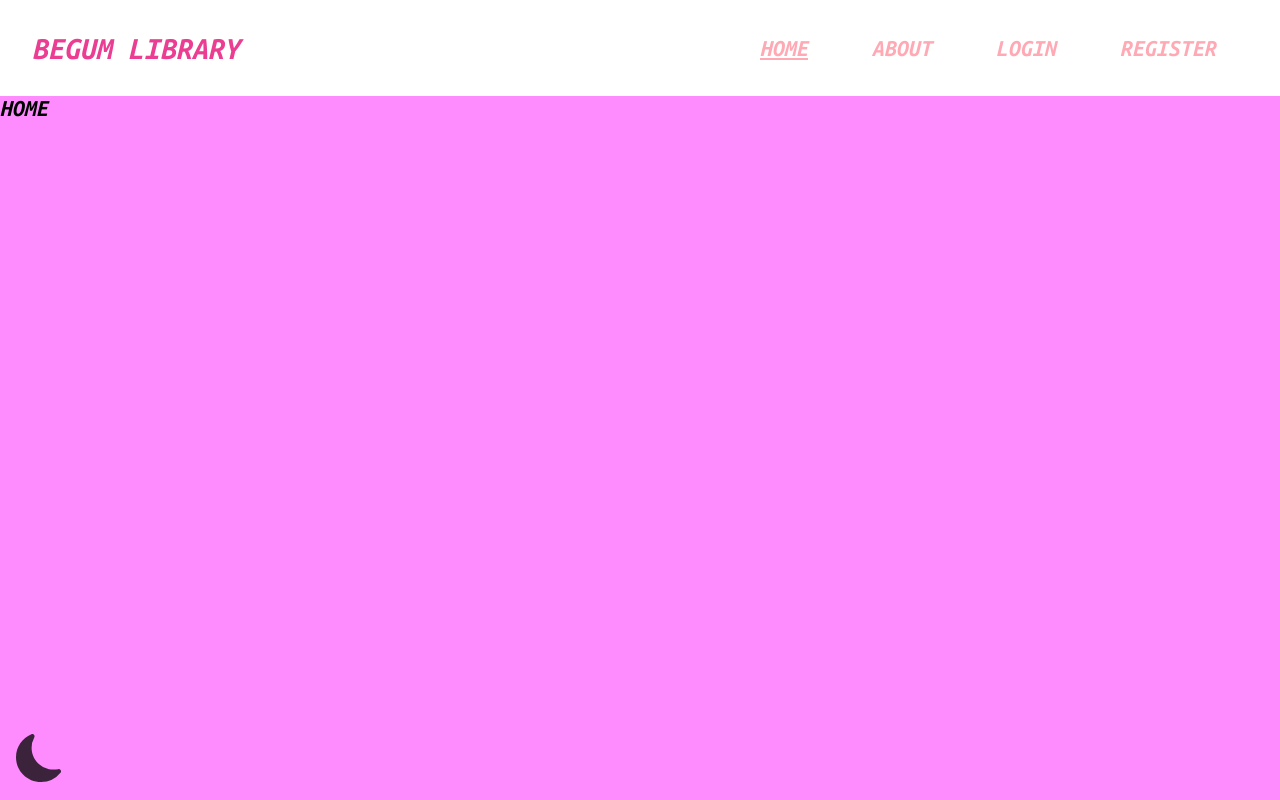
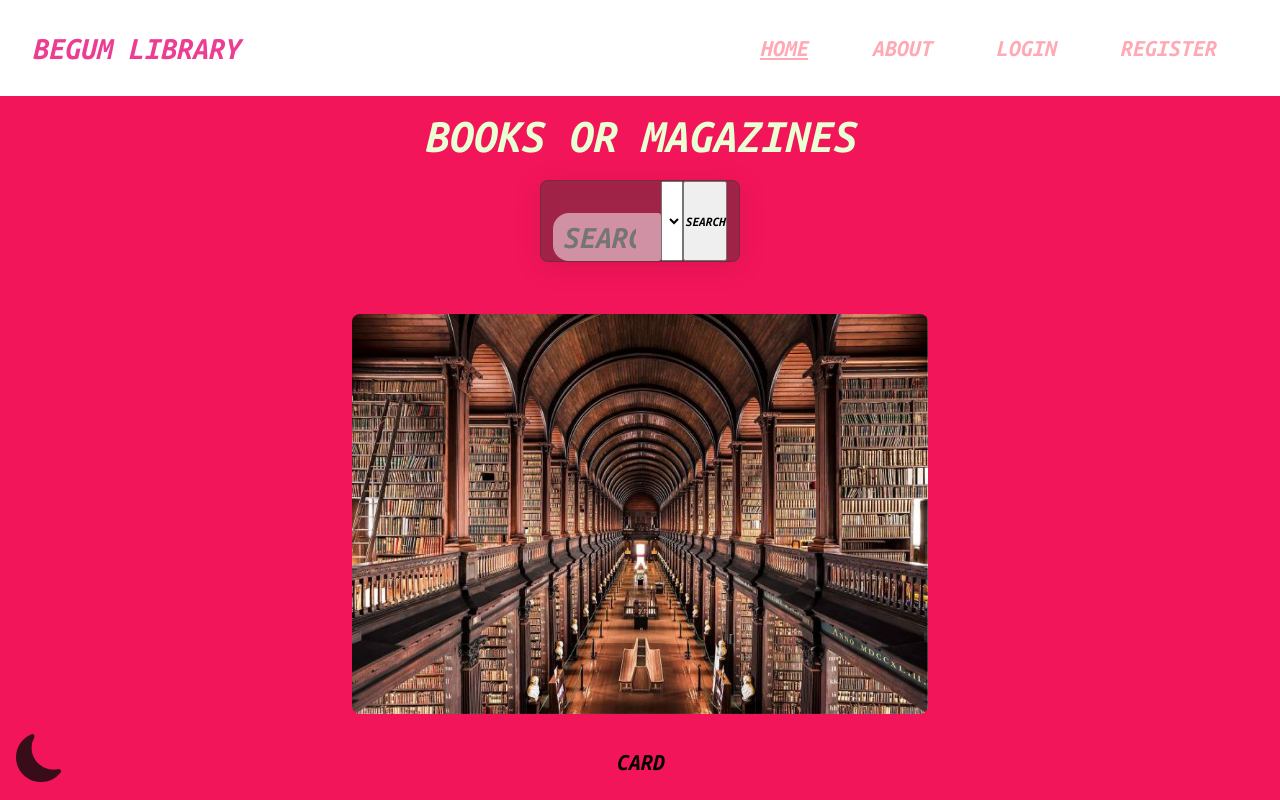
Before and after one commit to fulyature/library-app, a React (Create React App) app: page / in a window 1280 px wide. Built offline with nearby package versions, Linux system fonts and the light colour scheme; a web font is replaced by a local one.

Commit message:
feat:add Header Component

```diff
--- a/src/components/header/Header.jsx
+++ b/src/components/header/Header.jsx
@@ -1,9 +1,27 @@
-import React from 'react'
+import React from "react";
+import {
+  HeaderButton,
+  HeaderContainer,
+  HeaderForm,
+  HeaderTitle,
+  SearchInput,
+  SelectBox,
+} from "./Header.style";
 
 const Header = () => {
   return (
-    <div>Header</div>
-  )
-}
+    <HeaderContainer>
+      <HeaderTitle>BOOKS OR MAGAZINES</HeaderTitle>
+      <HeaderForm>
+        <SearchInput type="search" placeholder="search..." />
 
-export default Header
+        <SelectBox>
+          <opton>All</opton>
+        </SelectBox>
+        <HeaderButton>Search</HeaderButton>
+      </HeaderForm>
+    </HeaderContainer>
+  );
+};
+
+export default Header;
--- a/src/components/header/Header.style.jsx
+++ b/src/components/header/Header.style.jsx
@@ -1 +1,55 @@
-// Header Style
+import styled from "styled-components";
+import Flex from "../../styles/Flex";
+
+export const HeaderContainer = styled(Flex)`
+  flex-direction: column;
+`;
+
+export const HeaderTitle = styled.h1`
+  margin-top: 1rem;
+  font-size: 3rem;
+  color: ${({ theme }) => theme.colors.detailColor};
+  @media (max-width: ${({ theme }) => theme.screens.lg}) {
+    font-size: 1.6rem;
+  }
+`;
+
+export const HeaderForm = styled.form`
+  display: flex;
+  width: 45%;
+  flex-wrap: wrap;
+  justify-content: center;
+  border-radius: 8px;
+  box-shadow: 0 4px 30px rgba(0, 0, 0, 0.1);
+  backdrop-filter: blur(8.3px);
+  border: 1px solid rgba(15, 63, 42, 0.3);
+  margin: 20px;
+  background-color: ${({ theme }) => theme.colors.headerFormColor};
+  @media (max-width: ${({ theme }) => theme.screens.lg}) {
+    flex-direction: column;
+    width: 90%;
+    padding: 1rem;
+  }
+`;
+
+export const SearchInput = styled.input`
+  height: 3rem;
+  width: 55%;
+  border: none;
+  margin-top: 2rem;
+  border-radius: 3px;
+  outline: none;
+  text-indent: 10px;
+  font-size: 2rem;
+  border-top-left-radius: 1rem;
+  border-bottom-left-radius: 1rem;
+  background-color: rgb(255, 255, 255, 0.5);
+  @media (max-width: ${({ theme }) => theme.screens.lg}) {
+    width: 100%;
+    border-radius: 3px;
+  }
+`;
+
+export const SelectBox = styled.select``;
+
+export const HeaderButton = styled.button``;
--- a/src/pages/home/Home.jsx
+++ b/src/pages/home/Home.jsx
@@ -1,9 +1,21 @@
-import React from 'react'
+import React from "react";
+import Card from "../../components/card/Card";
+import { CardContainer, HomeContainer, HomeImage } from "./Home.style";
+import Header from "../../components/header/Header";
+import homeImg from "../../assets/hog2.jpg";
 
 const Home = () => {
   return (
-    <div>Home</div>
-  )
-}
+    <HomeContainer>
+      <Header />
+      <HomeImage>
+        <img src={homeImg} alt="home" />
+      </HomeImage>
+      <CardContainer>
+        <Card />
+      </CardContainer>
+    </HomeContainer>
+  );
+};
 
-export default Home
+export default Home;
--- a/src/pages/home/Home.style.jsx
+++ b/src/pages/home/Home.style.jsx
@@ -1 +1,16 @@
-// Home Style
+import styled from "styled-components";
+import Flex from "../../styles/Flex";
+export const HomeContainer = styled(Flex)`
+  flex-direction: column;
+`;
+export const HomeImage = styled.div`
+  width: 100%;
+  text-align: center;
+  margin: 2rem;
+  img {
+    width: 45%;
+    height: 400px;
+    border-radius: 8px;
+  }
+`;
+export const CardContainer = styled(Flex)``;
--- a/src/pages/login/Login.jsx
+++ b/src/pages/login/Login.jsx
@@ -16,7 +16,7 @@
   const handleSubmit = (e) => {
     e.preventDefault();
     setUser(true);
-    navigate(-1);
+    navigate("/about");
   };
   return (
     <LoginContainer>
--- a/src/styles/theme.js
+++ b/src/styles/theme.js
@@ -1,7 +1,7 @@
 export const lightTheme = {
   colors: {
     navbarBgColor: "white",
-    mainColor: "#ff8cff",
+    mainColor: "#F31559",
     logoColor: "#eb3d91",
     linkColor: "#ffa9b4",
     detailBgColor: "#fff59c",
```
